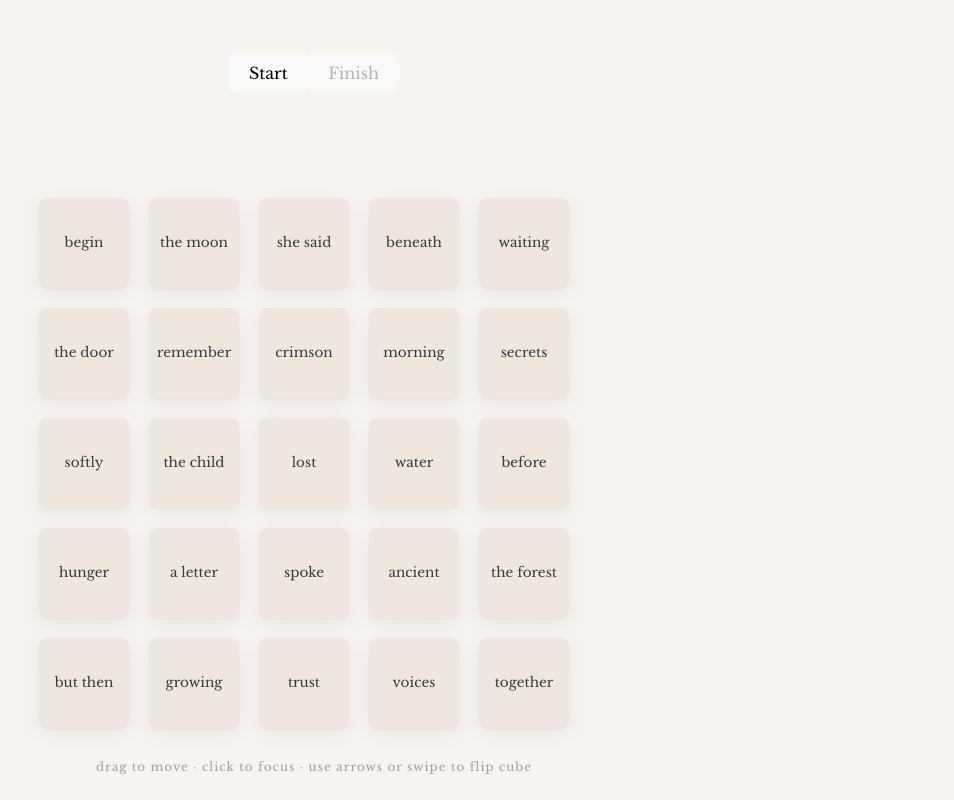
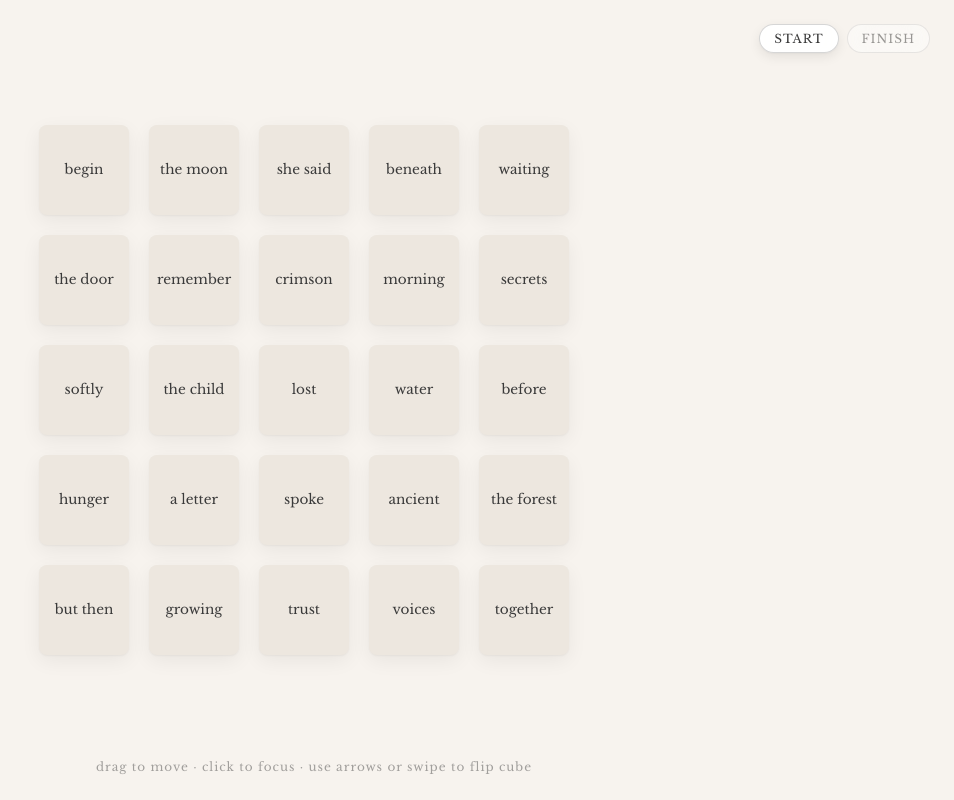
Before and after one commit to AngelG05/Cube-Interactive-Game, a React app in the folder frontend/: page / in a window 1280 px wide. Shown: the whole page, without its empty margins (326-1280 px from the left). Built offline with nearby package versions, Linux system fonts and the light colour scheme; the HTML template or start-up script is replaced by a standard one.

Commit message:
Add session controls and button styles in App.css

```diff
--- a/frontend/src/App.css
+++ b/frontend/src/App.css
@@ -241,3 +241,51 @@ body {
   opacity: 0.45;
   letter-spacing: 0.08em;
 }
+
+.connections {
+  position: absolute;
+  inset: 0;
+  pointer-events: none;
+  z-index: 2;
+}
+
+.session-controls {
+  position: absolute;
+  top: 24px;
+  right: 24px;
+  display: flex;
+  gap: 8px;
+  z-index: 20;
+}
+
+.session-button {
+  padding: 6px 14px;
+  font-size: 0.75rem;
+  letter-spacing: 0.08em;
+  text-transform: uppercase;
+  border-radius: 999px;
+  border: 0.5px
+    solid rgba(0, 0, 0, 0.16); /* subtle outline similar to arrow controls */
+  background: rgba(255, 255, 255, 0.95);
+  color: #3a3a3a;
+  cursor: pointer;
+  box-shadow:
+    0 1px 2px rgba(0, 0, 0, 0.04),
+    0 4px 12px rgba(0, 0, 0, 0.08);
+  backdrop-filter: blur(20px);
+  -webkit-backdrop-filter: blur(20px);
+  transition: all 0.2s ease;
+}
+
+.session-button:hover:enabled {
+  background: rgba(255, 255, 255, 1);
+  box-shadow:
+    0 2px 4px rgba(0, 0, 0, 0.06),
+    0 8px 20px rgba(0, 0, 0, 0.12);
+}
+
+.session-button:disabled {
+  opacity: 0.5;
+  cursor: default;
+  box-shadow: none;
+}
```
